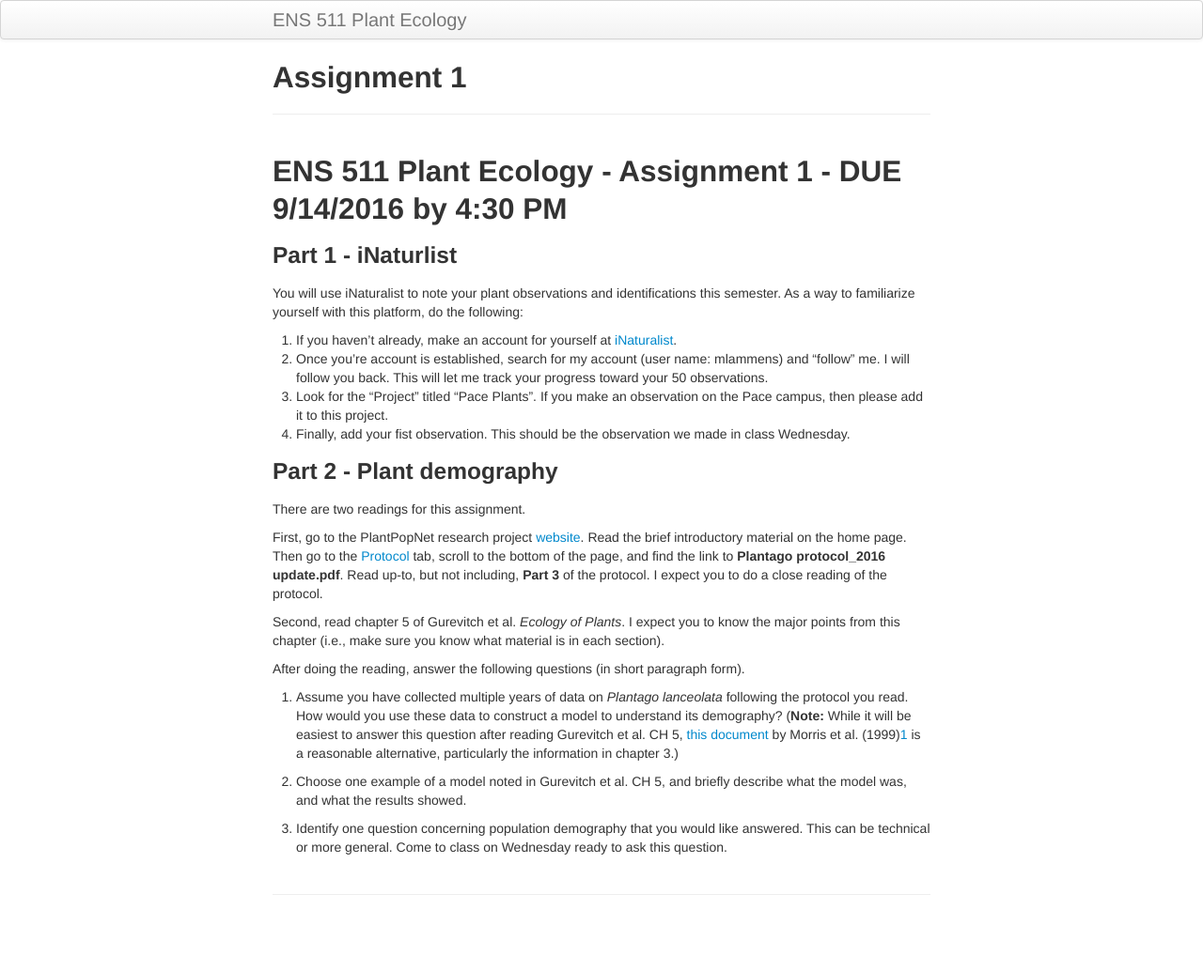
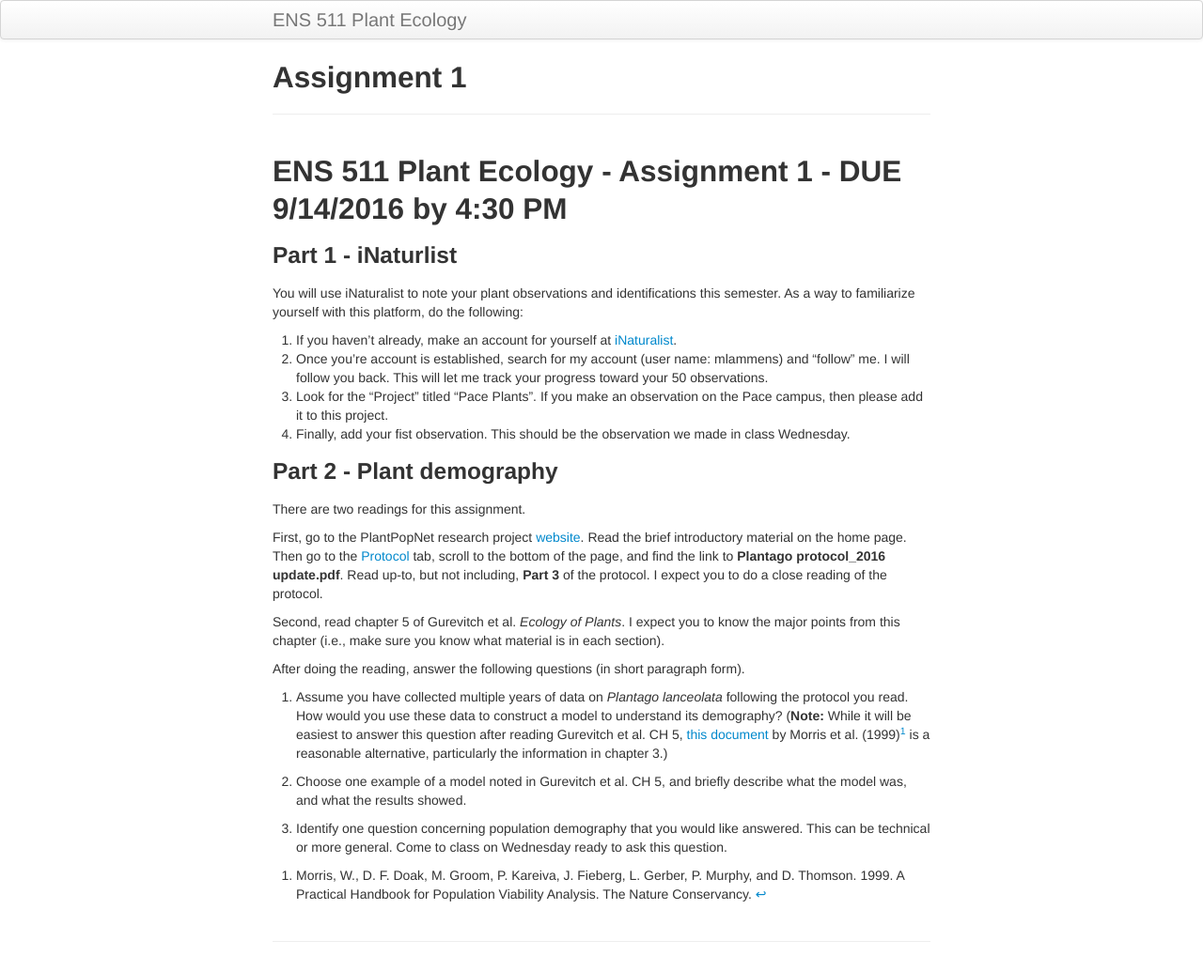
Before and after one commit to mlammens/ENS-511-Plant-Ecology, a Jekyll site: the page built from pages/assignment-1.md, in a window 1280 px wide. Shown: the whole page at 94% size. Built offline with Jekyll 4.4.1, drawn with Linux system fonts in a browser that asks for light colours; before the commit the page ends 984 px from its top, so only the background shows below that.

Commit message:
fix footnote in assigment 1 - attempt

```diff
--- a/pages/assignment-1.md
+++ b/pages/assignment-1.md
@@ -28,10 +28,10 @@ Second, read chapter 5 of Gurevitch et al. *Ecology of Plants*. I expect you to
 
 After doing the reading, answer the following questions (in short paragraph form).
 
-1. Assume you have collected multiple years of data on *Plantago lanceolata* following the protocol you read. How would you use these data to construct a model to understand its demography? (**Note:** While it will be easiest to answer this question after reading Gurevitch et al. CH 5, [this document](https://www.cbd.int/doc/pa/tools/A%20Practical%20Handbook%20for%20Population%20Viability%20Analysis.pdf) by Morris et al. (1999)[1] is a reasonable alternative, particularly the information in chapter 3.)
+1. Assume you have collected multiple years of data on *Plantago lanceolata* following the protocol you read. How would you use these data to construct a model to understand its demography? (**Note:** While it will be easiest to answer this question after reading Gurevitch et al. CH 5, [this document](https://www.cbd.int/doc/pa/tools/A%20Practical%20Handbook%20for%20Population%20Viability%20Analysis.pdf) by Morris et al. (1999)[^1] is a reasonable alternative, particularly the information in chapter 3.)
 
 2. Choose one example of a model noted in Gurevitch et al. CH 5, and briefly describe what the model was, and what the results showed.
 
 3. Identify one question concerning population demography that you would like answered. This can be technical or more general. Come to class on Wednesday ready to ask this question.
 
-[1]: Morris, W., D. F. Doak, M. Groom, P. Kareiva, J. Fieberg, L. Gerber, P. Murphy, and D. Thomson. 1999. A Practical Handbook for Population Viability Analysis. The Nature Conservancy.
+[^1]: Morris, W., D. F. Doak, M. Groom, P. Kareiva, J. Fieberg, L. Gerber, P. Murphy, and D. Thomson. 1999. A Practical Handbook for Population Viability Analysis. The Nature Conservancy.
```
